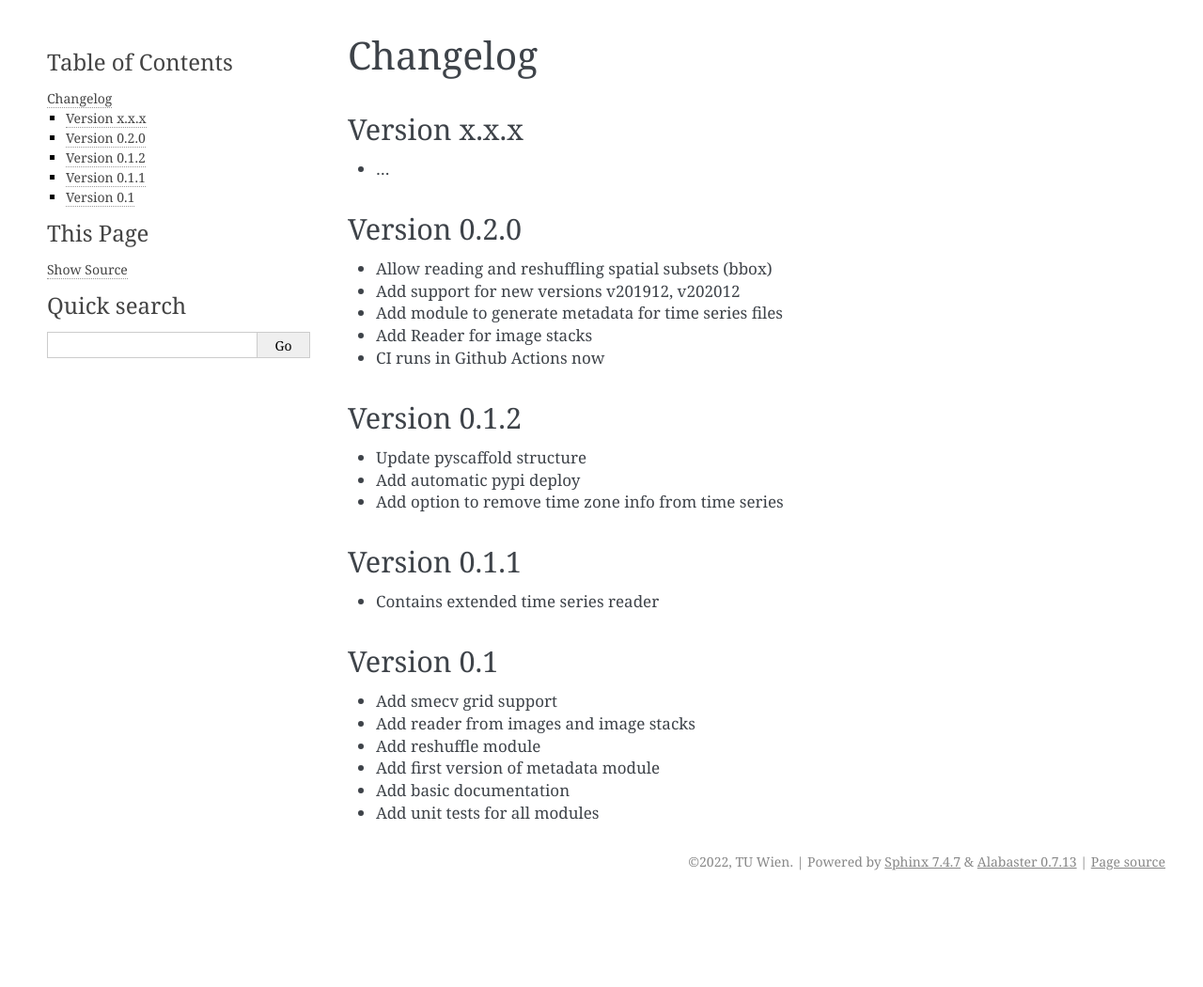
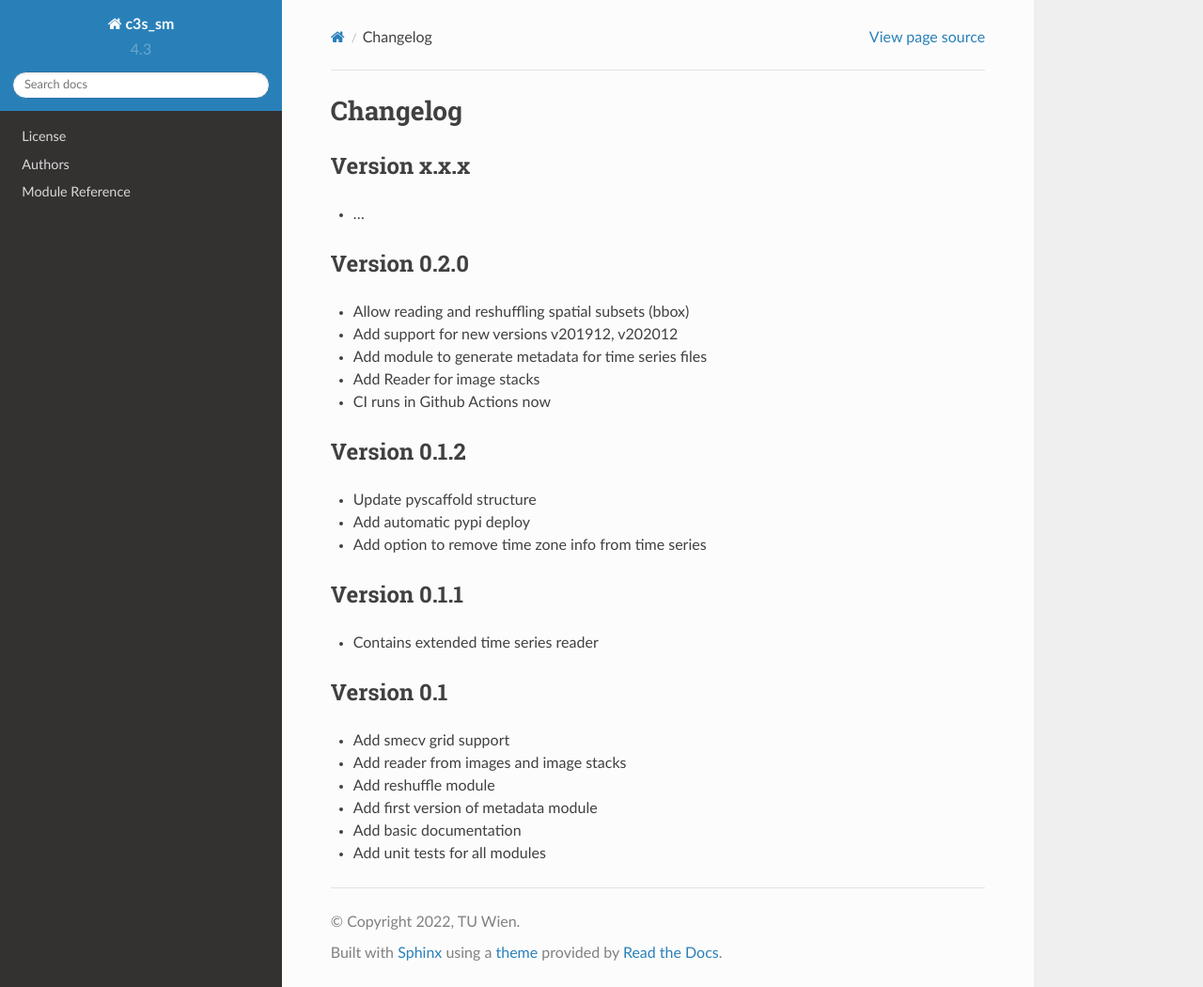
Before and after one commit to wpreimes/c3s_sm, a Sphinx documentation site: the page built from docs/changelog.rst, in a window 1280 px wide and 1050 px high. Shown: the whole window at 94% size. Built offline with Sphinx 7.4.7 and the Read the Docs theme 2.0.0, drawn with Linux system fonts in a browser that asks for light colours; pages that are not in the unit, such as notebooks, are missing from menus.

Commit message:
Update meta package

```diff
--- a/docs/conf.py
+++ b/docs/conf.py
@@ -153,7 +153,7 @@ todo_emit_warnings = True
 
 # The theme to use for HTML and HTML Help pages.  See the documentation for
 # a list of builtin themes.
-html_theme = "alabaster"
+html_theme = "sphinx_rtd_theme"
 
 # Theme options are theme-specific and customize the look and feel of a theme
 # further.  For a list of options available for each theme, see the
--- a/environment.yml
+++ b/environment.yml
@@ -17,3 +17,4 @@ dependencies:
     - more_itertools
     - pytest
     - pytest-cov
+    - sphinx_rtd_theme
```
